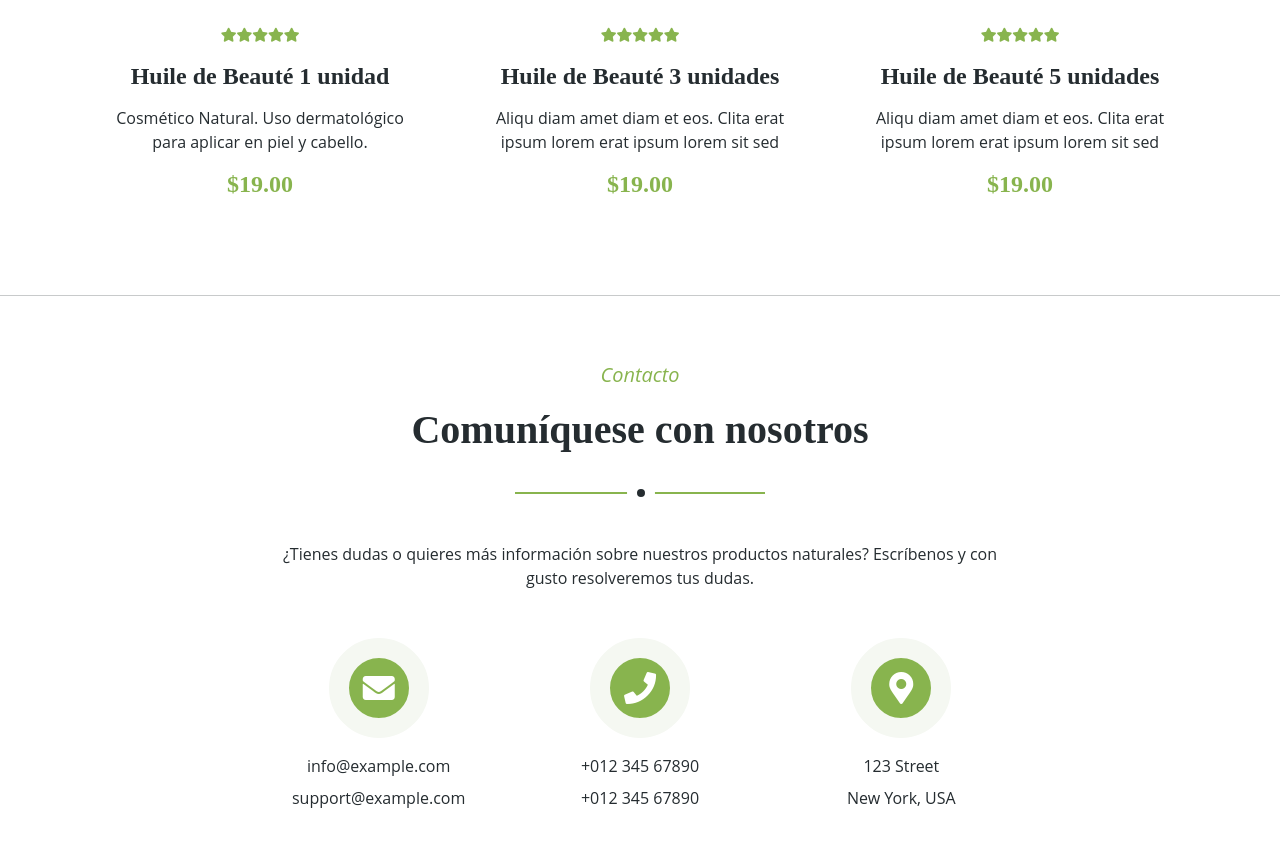
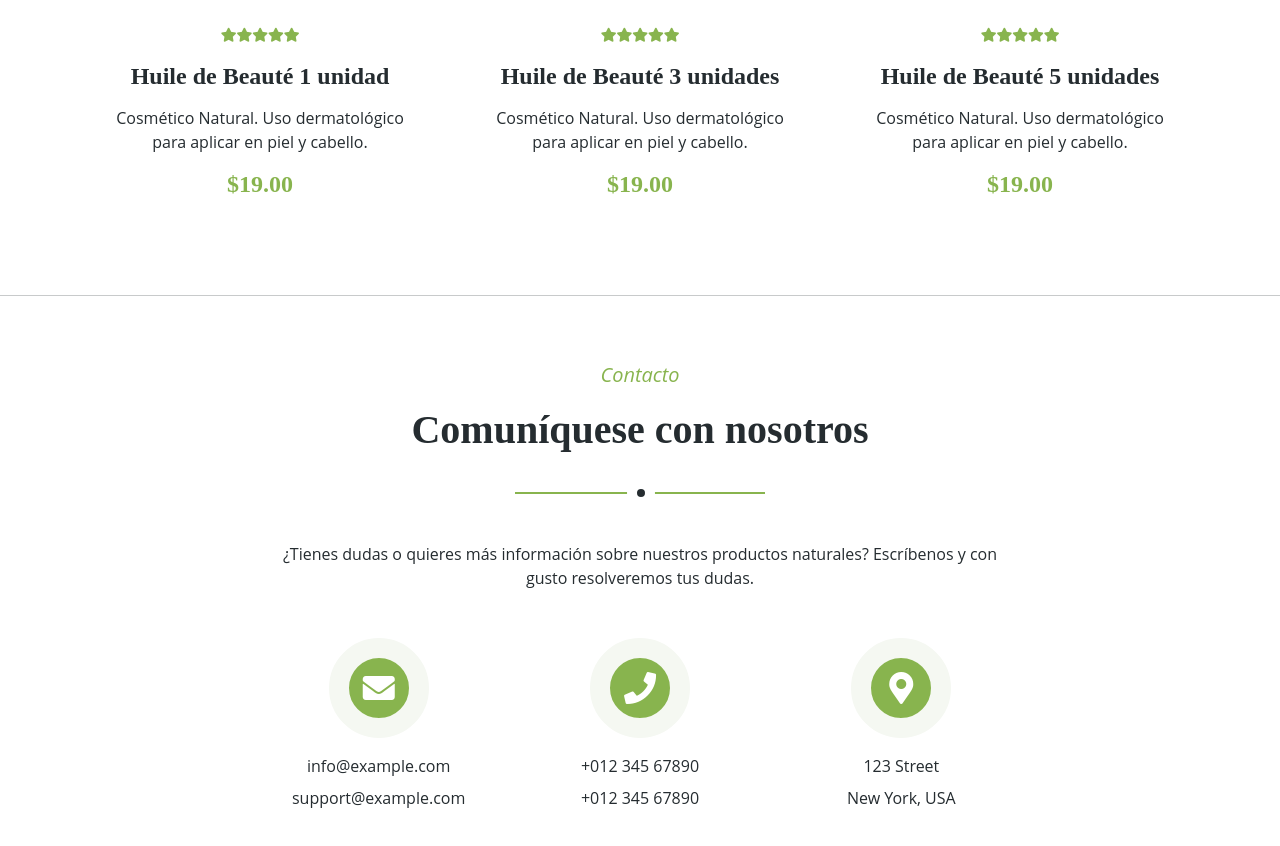
Before and after one commit to KyoJamett/huile, a React (Vite) app: page / in a window 1280 px wide. Shown: the part 2832-3678 px from the top of the page. Built offline with nearby package versions, Linux system fonts and the light colour scheme.

Commit message:
feat: cambio de texto placeholder en store

```diff
--- a/src/components/Store.jsx
+++ b/src/components/Store.jsx
@@ -78,8 +78,8 @@ export const Store = () => {
                 </div>
                 <h4 className="mb-3">Huile de Beauté 3 unidades</h4>
                 <p>
-                  Aliqu diam amet diam et eos. Clita erat ipsum lorem erat ipsum
-                  lorem sit sed
+                  Cosmético Natural. Uso dermatológico para aplicar en piel y
+                  cabello.
                 </p>
                 <h4 className="text-primary">$19.00</h4>
               </div>
@@ -119,8 +119,8 @@ export const Store = () => {
                 </div>
                 <h4 className="mb-3">Huile de Beauté 5 unidades</h4>
                 <p>
-                  Aliqu diam amet diam et eos. Clita erat ipsum lorem erat ipsum
-                  lorem sit sed
+                  Cosmético Natural. Uso dermatológico para aplicar en piel y
+                  cabello.
                 </p>
                 <h4 className="text-primary">$19.00</h4>
               </div>
```
